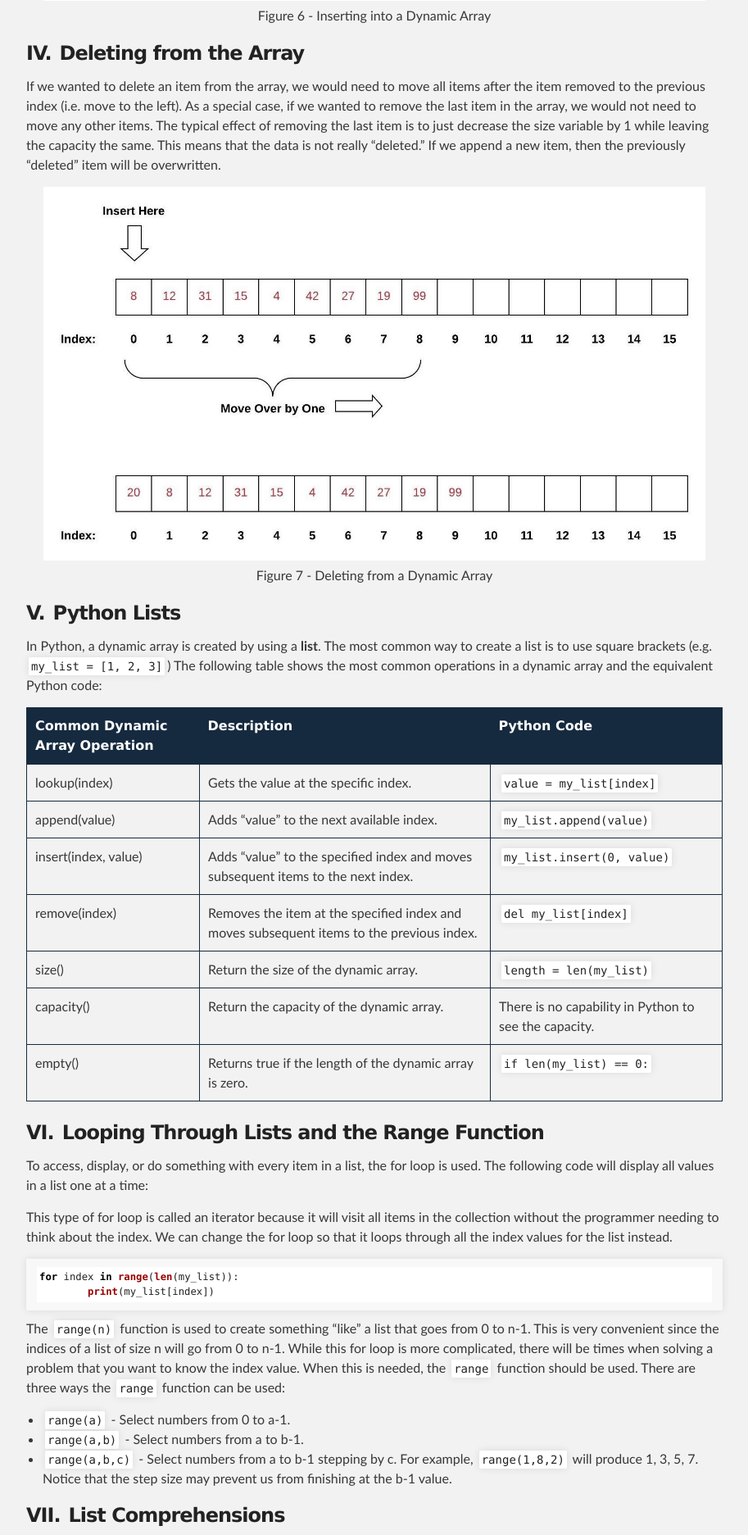
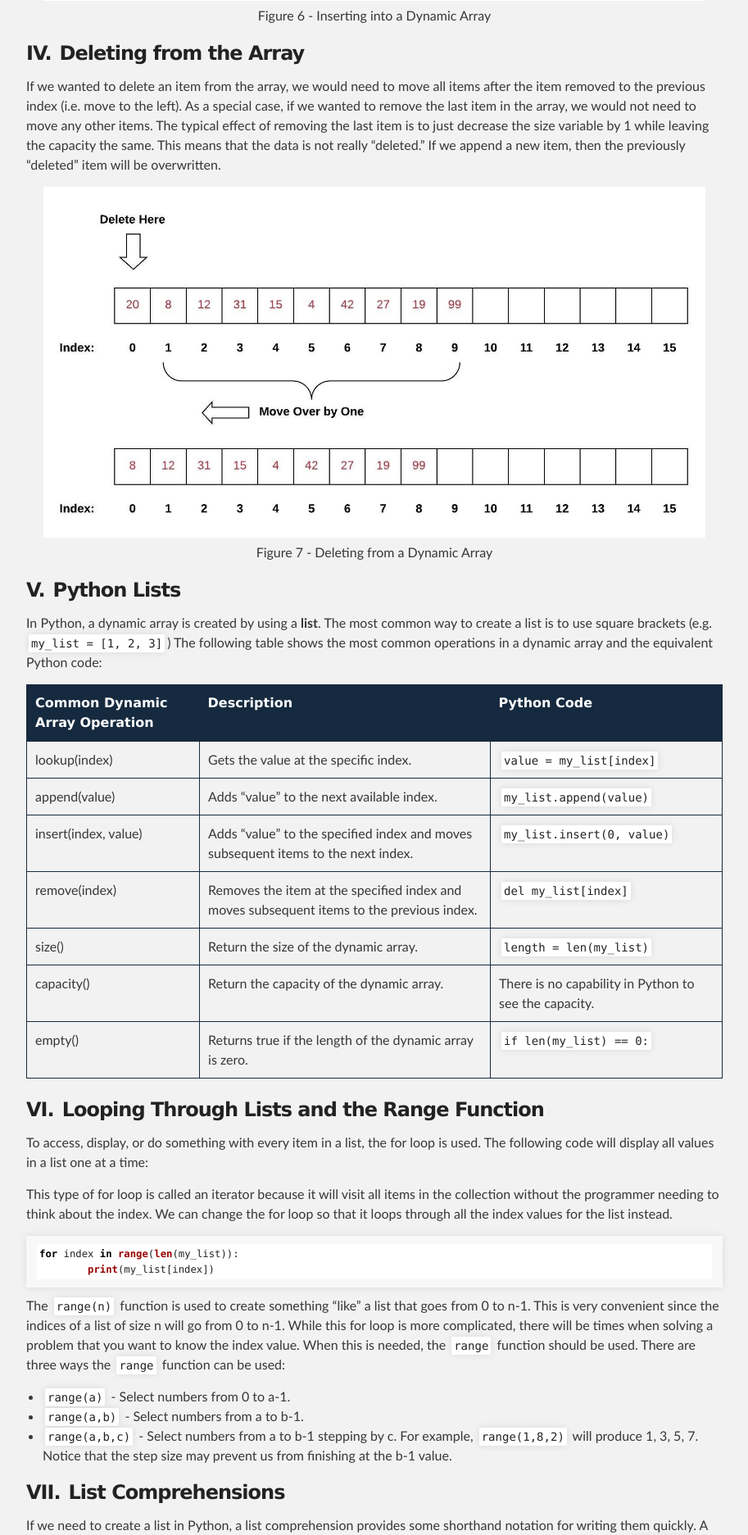
Before and after one commit to byui-cse/cse212-csharp, a Jekyll site: the page built from docs/lesson01/prepare.md, in a window 1280 px wide. Shown: the part 3741-5614 px from the top of the page at 82% size, without its empty margins (183-1096 px from the left). Built offline with Jekyll 4.4.1, drawn with Linux system fonts in a browser that asks for light colours; some web fonts are replaced.

Commit message:
update images to be correct

```diff
--- a/docs/lesson01/prepare.md
+++ b/docs/lesson01/prepare.md
@@ -62,7 +62,7 @@ If we wanted to insert an item somewhere besides the end of the dynamic array, w
 ### Deleting from the Array
 If we wanted to delete an item from the array, we would need to move all items after the item removed to the previous index (i.e. move to the left). As a special case, if we wanted to remove the last item in the array, we would not need to move any other items. The typical effect of removing the last item is to just decrease the size variable by 1 while leaving the capacity the same. This means that the data is not really "deleted." If we append a new item, then the previously "deleted" item will be overwritten.
 
-{% include image.html url="dynamic_array_insert.jpeg" description="Shows the previous array of capacity 16 and size 10.  The number 20 is removed from index 0 which causes the previous values in Indices 1 to 9 to move over by one to the left (towards the beginning)." caption="Deleting from a Dynamic Array" %}
+{% include image.html url="dynamic_array_delete.jpeg" description="Shows the previous array of capacity 16 and size 10.  The number 20 is removed from index 0 which causes the previous values in Indices 1 to 9 to move over by one to the left (towards the beginning)." caption="Deleting from a Dynamic Array" %}
 
 ### Python Lists
 In Python, a dynamic array is created by using a **list**. The most common way to create a list is to use square brackets (e.g. `my_list = [1, 2, 3]`) The following table shows the most common operations in a dynamic array and the equivalent Python code:
```
Also changed, not shown: docs/lesson01/merge_lists_plan.jpeg (deleted).
